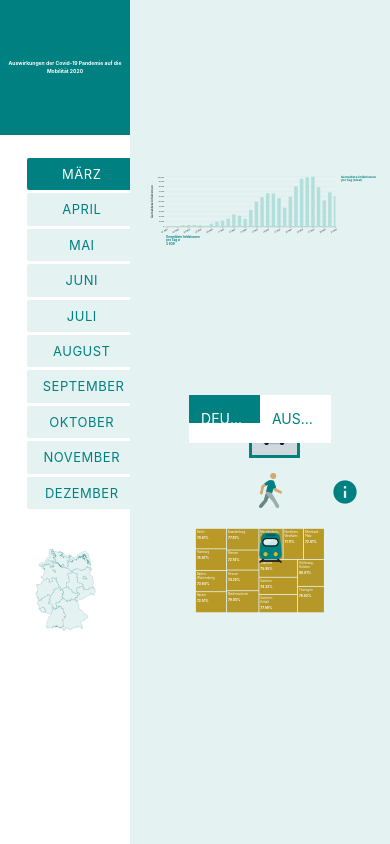
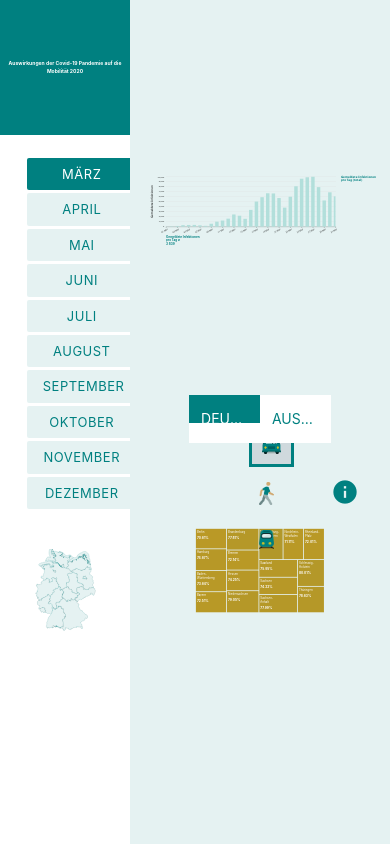
Before and after one commit to parkhyerim/InfoVisProject_WS2021, a website built with Parcel: page src/index.html in a window 390 px wide. Shown: the top 844 px of the page. Built offline with nearby package versions, Linux system fonts and the light colour scheme.

Commit message:
icons responsive for mobile

```diff
--- a/src/styles.css
+++ b/src/styles.css
@@ -173,12 +173,12 @@ display: table !important;
 }
 
 #car{
-  width: 6vh;
+  width: 5.3vh;
   padding:0vh;
 
 }
 #transit, #walk{
-  width: 5vh;
+  width: 4.1vh;
   padding:0vh;
   /* margin-top: 1.5vh;
   margin-bottom: 1.5; */
```
